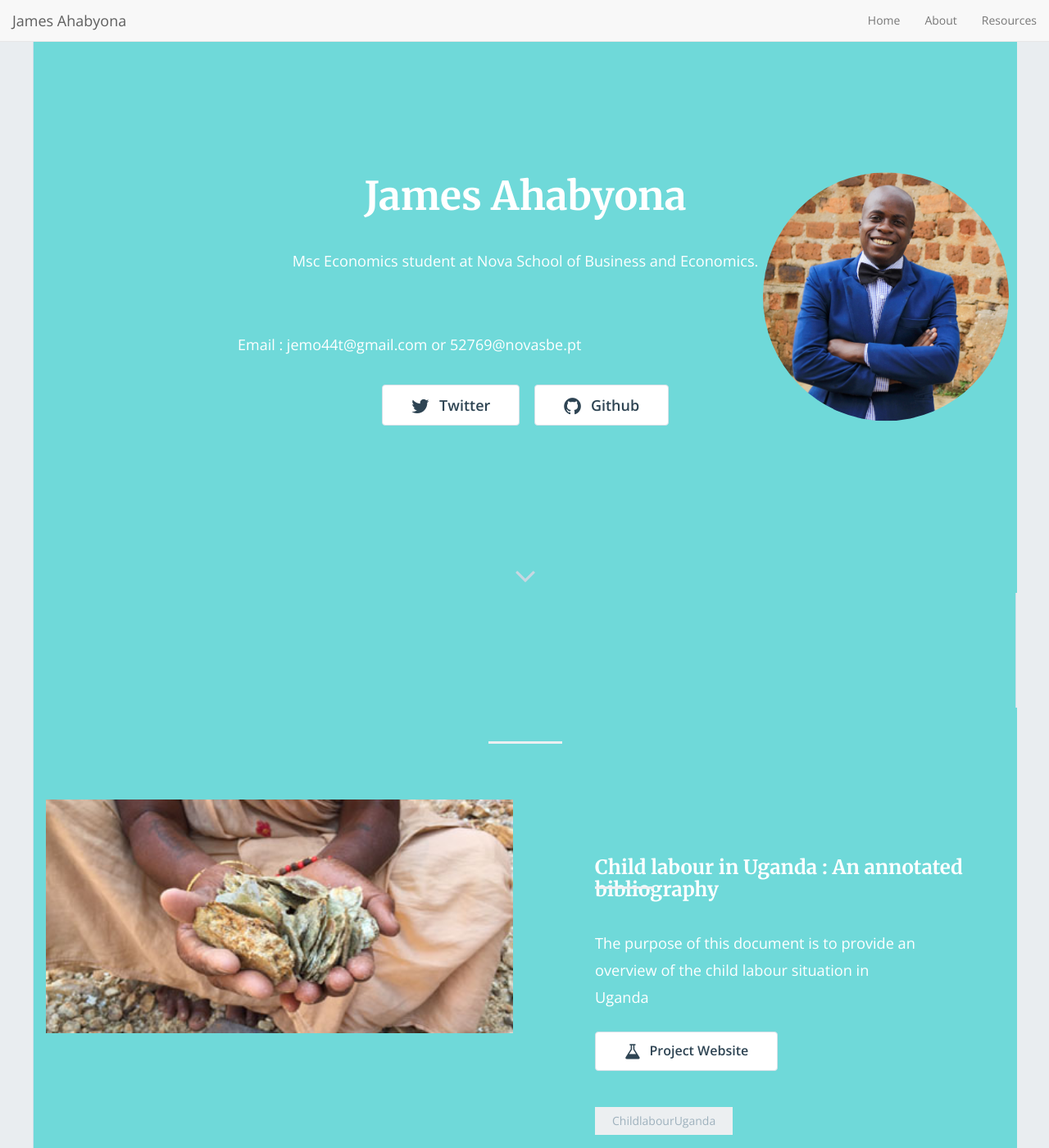
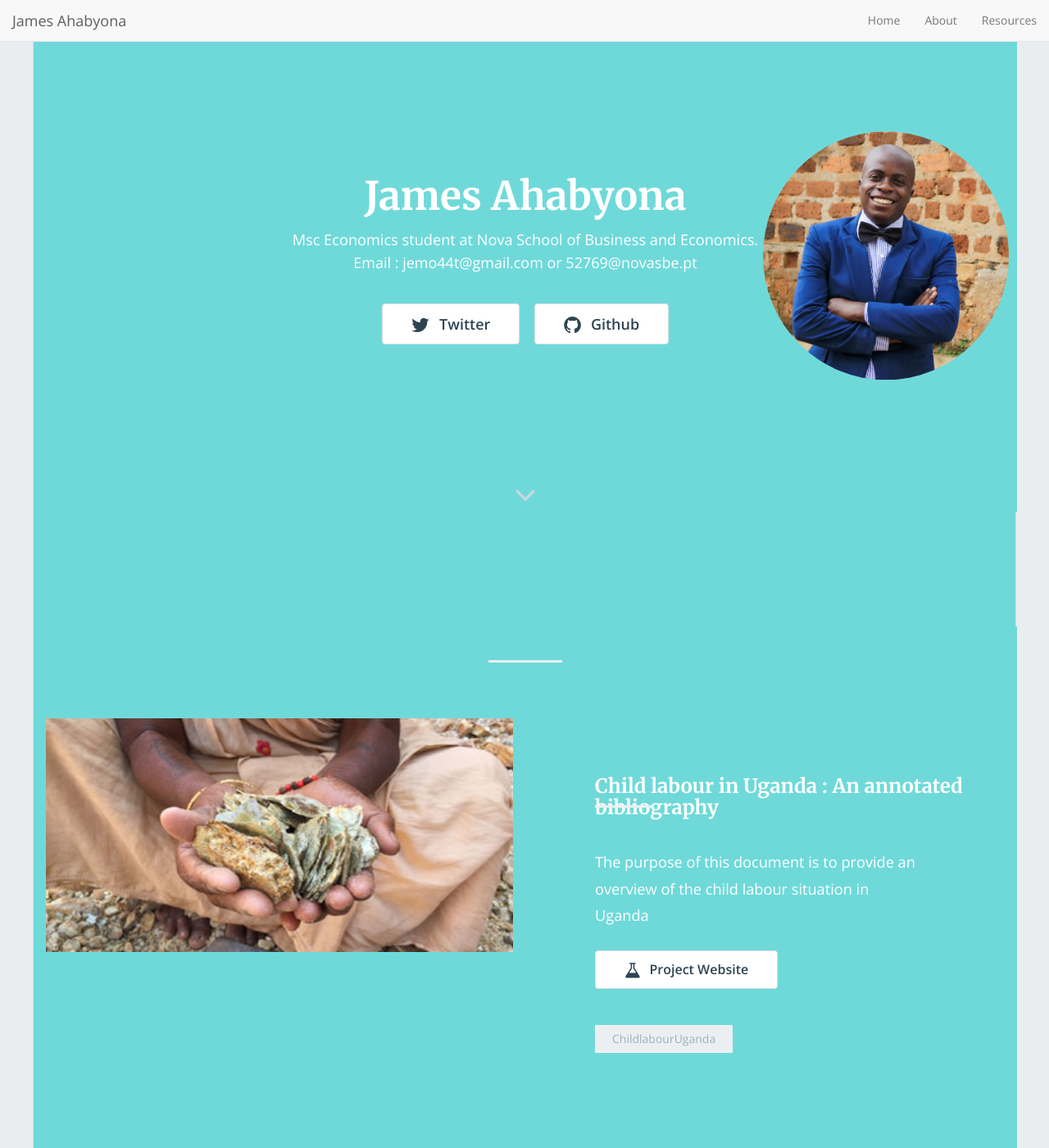
Before and after one commit to mariaelenaguer/mariaelenaguer.github.io, a Jekyll site: the page built from index.html, in a window 1280 px wide and 1400 px high. Shown: the whole window at 82% size. Built offline with Jekyll 4.4.1, drawn with Linux system fonts in a browser that asks for light colours; nearby versions of some CDN libraries; the list of posts is cut into pages by our own code.

Commit message:
Update home-hero.html

```diff
--- a/_includes/home-hero.html
+++ b/_includes/home-hero.html
@@ -13,9 +13,25 @@
   width: 300px; /* Adjust the width of the image as per your preference */
   height: auto; /* Maintain the aspect ratio of the image */
 }
+
+.hero-content {
+  text-align: center;
+}
+
 .hero-content p {
-  text-align: center; /* Align paragraphs to the center */
+  margin: 0; /* Remove default margin for paragraphs */
 }
+
+.section-jump {
+  display: block;
+  text-align: center;
+  margin-top: 2em;
+}
+
+@media screen and (max-width: 768px) {
+  .container {
+    padding: 2em; /* Add padding for smaller screens */
+  }
 </style>
 <div class="container">
 
```
